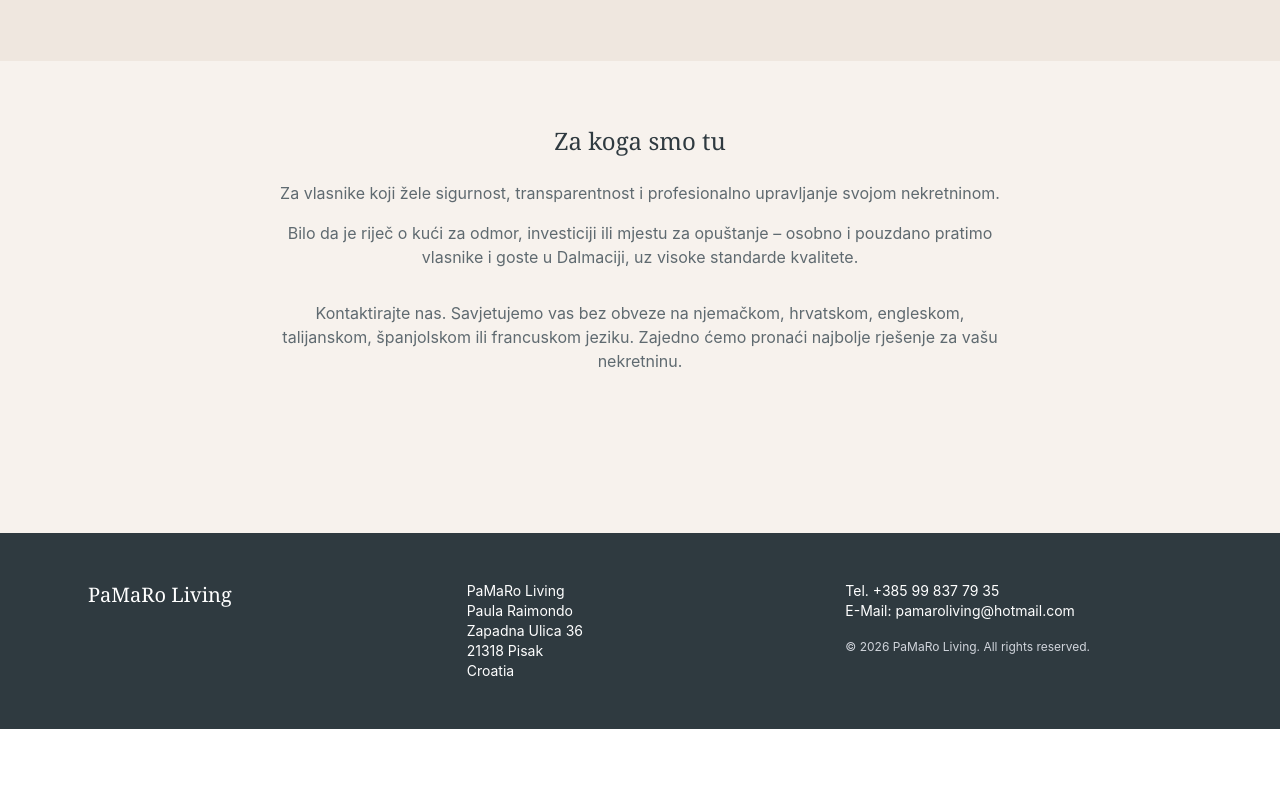
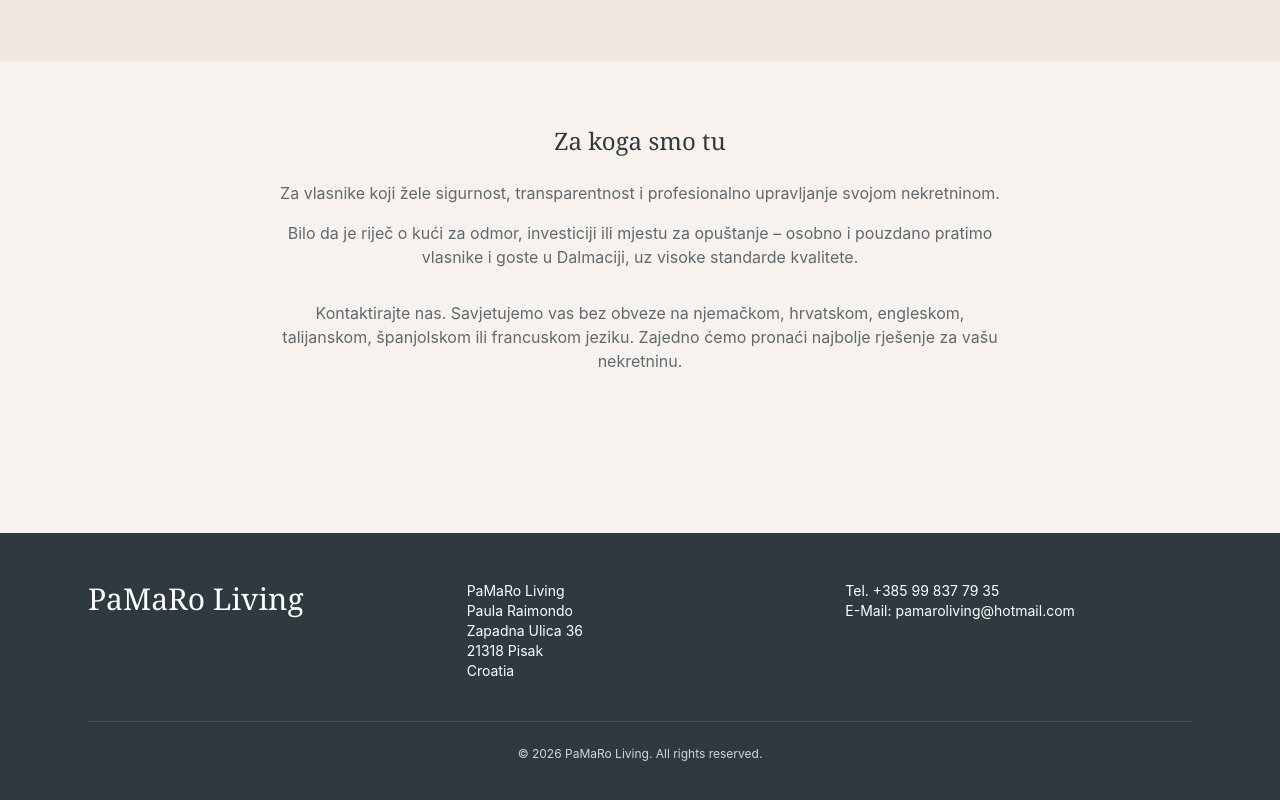
Before and after one commit to paulina44444/PaMaRoLiving, a React (Vite) app: page / in a window 1280 px wide. Shown: the part 1121-1921 px from the top of the page. Before the commit the page ends 1850 px from the top, so only its background shows below. Built offline with nearby package versions, Linux system fonts and the light colour scheme.

Commit message:
Footer angepasst

```diff
--- a/src/App.jsx
+++ b/src/App.jsx
@@ -85,8 +85,15 @@ className="md:hidden"
 function FooterBar() {
   return (
     <footer className="bg-[#2f3a40] text-white mt-24">
-      <div className="max-w-6xl mx-auto px-6 py-12 grid grid-cols-1 md:grid-cols-3 gap-8 text-sm text-center md:text-left">
-        <div className="font-serif text-xl">PaMaRo Living</div>
+
+      <div className="max-w-6xl mx-auto px-6 py-12">
+
+        {/* obere 3 Spalten */}
+        <div className="grid grid-cols-1 md:grid-cols-3 gap-8 text-sm text-center md:text-left">
+
+          <div className="font-serif text-3xl">
+            PaMaRo Living
+          </div>
 
           <div>
             PaMaRo Living<br />
@@ -99,12 +106,17 @@ function FooterBar() {
           <div>
             Tel. +385 99 837 79 35<br />
             E-Mail: pamaroliving@hotmail.com
+          </div>
 
-  <div className="mt-4 text-xs text-gray-300 leading-relaxed">
+        </div>
+
+        {/* Linie */}
+        <div className="border-t border-white/10 mt-10 pt-6 text-center text-xs text-gray-300">
           © {new Date().getFullYear()} PaMaRo Living. All rights reserved.
         </div>
+
       </div>
-</div>
+
     </footer>
   );
 }
```
Lines whose indentation alone changed are shown as unchanged.
